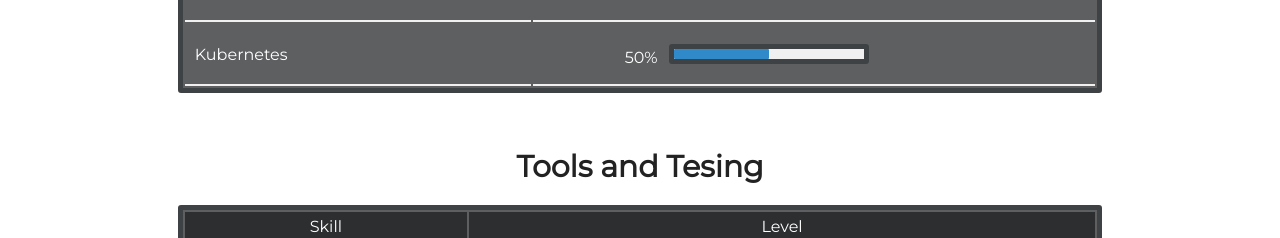
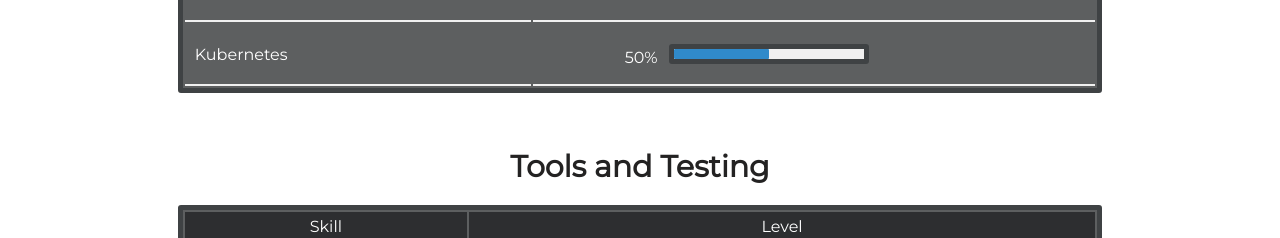
Before and after one commit to kaiz123/kaiz123.github.io, a plain HTML site: page skills.html in a window 1280 px wide. Shown: the part 2023-2261 px from the top of the page. Drawn offline with Linux system fonts and the light colour scheme.

Commit message:
Testing spelling

```diff
--- a/skills.html
+++ b/skills.html
@@ -283,7 +283,7 @@
 
     <div class="container">
         <div class="skills">
-            <p class="heading">Tools and Tesing</p>
+            <p class="heading">Tools and Testing</p>
             <div class="border">
                 <table>
                     <thead>
```
